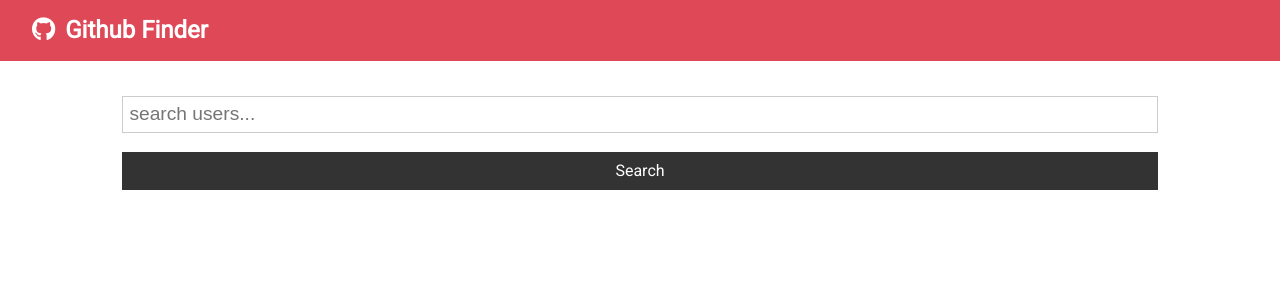
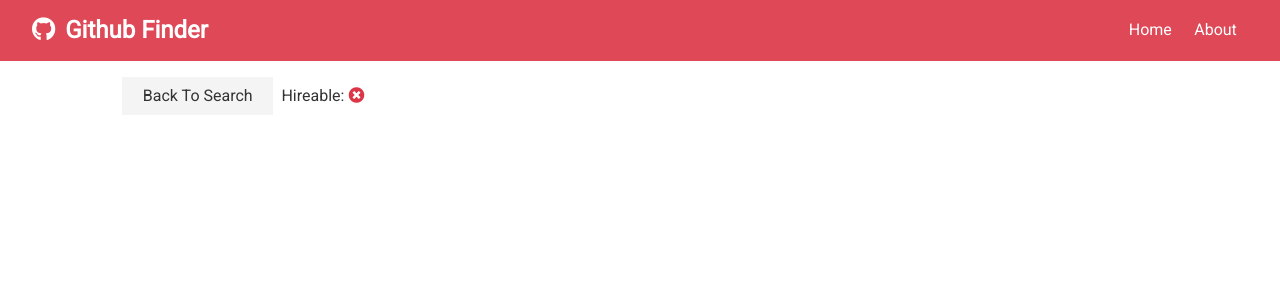
Before and after one commit to nguyenht33/github-finder, a React (Create React App) app: page /user/1 in a window 1280 px wide. Shown: the top 300 px of the page. Built offline with nearby package versions, Linux system fonts and the light colour scheme; no server answers.

Commit message:
added single user component

```diff
--- a/package.json
+++ b/package.json
@@ -9,6 +9,7 @@
     "axios": "^0.21.0",
     "react": "^17.0.1",
     "react-dom": "^17.0.1",
+    "react-router-dom": "^5.2.0",
     "react-scripts": "4.0.1",
     "web-vitals": "^0.2.4"
   },
--- a/src/App.js
+++ b/src/App.js
@@ -1,57 +1,78 @@
-import React, { Component } from 'react';
+import React, { Component, Fragment } from 'react';
+import { BrowserRouter as Router, Switch, Route } from 'react-router-dom';
 import Navbar from './components/layout/Navbar';
-import User from './components/users/Users';
+import Users from './components/users/Users';
+import User from './components/users/User';
 import Search from './components/users/Search';
 import Alert from './components/layout/Alert';
+import About from './components/pages/About';
 import axios from 'axios';
 import './App.css';
 
 class App extends Component {
   state = {
     users: [],
+    user: {},
     loading: false,
     alert: null,
   }
 
   searchUsers = async text => {
     this.setState({ loading: true })
-
     const res = await axios.get(
       `https://api.github.com/search/users?q=${text}&client_id=${process.env.REACT_APP_GITHUB_CLIENT_ID}&client_secrete=${process.env.REACT_APP_GITHUB_CLIENT_SECRET}`
     );
     this.setState({ users: res.data.items, loading: false })
   }
 
+  getUser = async username => {
+    this.setState({ loading: true })
+    const res = await axios.get(
+      `https://api.github.com/users/${username}?client_id=${process.env.REACT_APP_GITHUB_CLIENT_ID}&client_secrete=${process.env.REACT_APP_GITHUB_CLIENT_SECRET}`
+    );
+    this.setState({ user: res.data, loading: false })
+  }
+
   clearUsers = () => this.setState({ users: [], loading: false });
 
   setAlert = (msg, type) => {
     this.setState({ alert: { msg: msg, type: type } });
-
     setTimeout(() => this.setState({ alert: null }), 5000);
   }
 
   render() {
-    const { users, loading, alert } = this.state;
+    const { users, user, loading, alert } = this.state;
 
     return (
+      <Router>
         <div className='App'>
           <Navbar />
           <div className="container">
-          <Alert
-            alert={alert}
-          />
+            <Alert alert={alert}/>
+            <Switch>
+              <Route exact path='/' render={props => (
+                <Fragment>
                   <Search
                     searchUsers={this.searchUsers}
                     clearUsers={this.clearUsers}
                     showClear={ users.length > 0 ? true: false }
                     setAlert={this.setAlert}
                   />
+                  <Users loading={loading} users={users} />
+                </Fragment>
+              )} />
+              <Route exact path='/about' component={About} />
+              <Route exact path='/user/:login' render={props => (
                 <User
-            loading={loading}
-            users={users}
+                  {...props}
+                  getUser={this.getUser}
+                  user={user}
                 />
+              )}/>
+            </Switch>
           </div>
         </div>
+      </Router>
     );
   }
 }
--- a/src/components/layout/Navbar.js
+++ b/src/components/layout/Navbar.js
@@ -1,5 +1,6 @@
 import React from 'react'
 import PropTypes from 'prop-types';
+import { Link } from 'react-router-dom';
 
 const Navbar = ({ icon, title }) => {
     return (
@@ -8,6 +9,14 @@ const Navbar = ({ icon, title }) => {
                 <i className={icon} style={{ paddingRight: '10px' }}/>
                 {title}
             </h1>
+            <ul>
+                <li>
+                    <Link to='/'>Home</Link>
+                </li>
+                <li>
+                    <Link to='/about'>About</Link>
+                </li>
+            </ul>
         </nav>
     )
 }
--- /dev/null
+++ b/src/components/pages/About.js
@@ -0,0 +1,13 @@
+import React from 'react'
+
+const About = () => {
+    return (
+        <div>
+            <h1>About This App</h1>
+            <p>App to search Github users</p>
+            <p>Version: 1.0.0</p>
+        </div>
+    )
+}
+
+export default About
--- /dev/null
+++ b/src/components/users/User.js
@@ -0,0 +1,52 @@
+import React, { Fragment, Component } from 'react';
+import Spinner from '../layout/Spinner';
+import PropTypes from 'prop-types';
+import { Link } from 'react-router-dom';
+
+export class User extends Component {
+    componentDidMount() {
+        this.props.getUser(this.props.match.params.login);
+    }
+
+    static propTypes = {
+        loading: PropTypes.bool,
+        user: PropTypes.object.isRequired,
+        getUser: PropTypes.func.isRequired,
+    }
+
+    render() {
+        const {
+            name,
+            avatar_url,
+            location,
+            bio,
+            blog,
+            website,
+            login,
+            html_url,
+            followers,
+            following,
+            public_repos,
+            public_gists,
+            hireable,
+        } = this.props.user;
+
+        const { loading } = this.props;
+
+        if (loading) return <Spinner />
+
+        return <Fragment>
+            <Link to='/' className="btn btn-light">
+                Back To Search
+            </Link>
+            Hireable: {' '}
+            {hireable ? (
+                <i className="fas fa-check text-success" />
+            ): (
+                <i className="fas fa-times-circle text-danger" />
+            )}
+        </Fragment>
+    }
+}
+
+export default User
--- a/src/components/users/UserItem.js
+++ b/src/components/users/UserItem.js
@@ -1,5 +1,6 @@
 import React from 'react';
 import PropTypes from 'prop-types';
+import { Link } from 'react-router-dom';
 
 const UserItem = ({user: {login, avatar_url, html_url }}) => {
     return (
@@ -11,7 +12,7 @@ const UserItem = ({user: {login, avatar_url, html_url }}) => {
             />
             <h3>{login}</h3>
             <div>
-                <a href={html_url} className="btn btn-dark btn-sm my-1">More</a>
+                <Link to={`/user/${login}`} className="btn btn-dark btn-sm my-1">More</Link>
             </div>
         </div>
     )
```
Also changed, not shown: 2 other files (tests, documents, lock files or other folders). Lines whose indentation alone changed are shown as unchanged.
